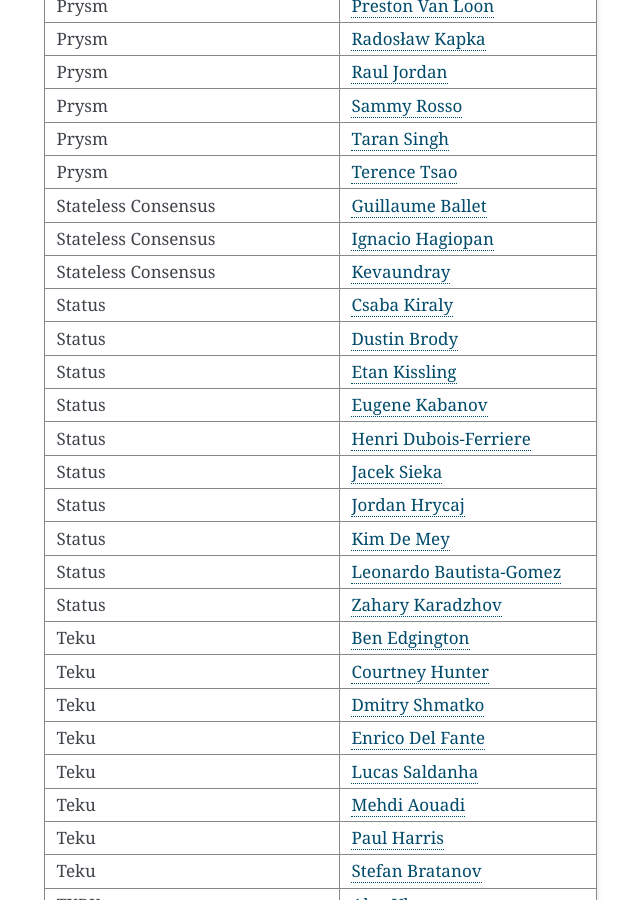
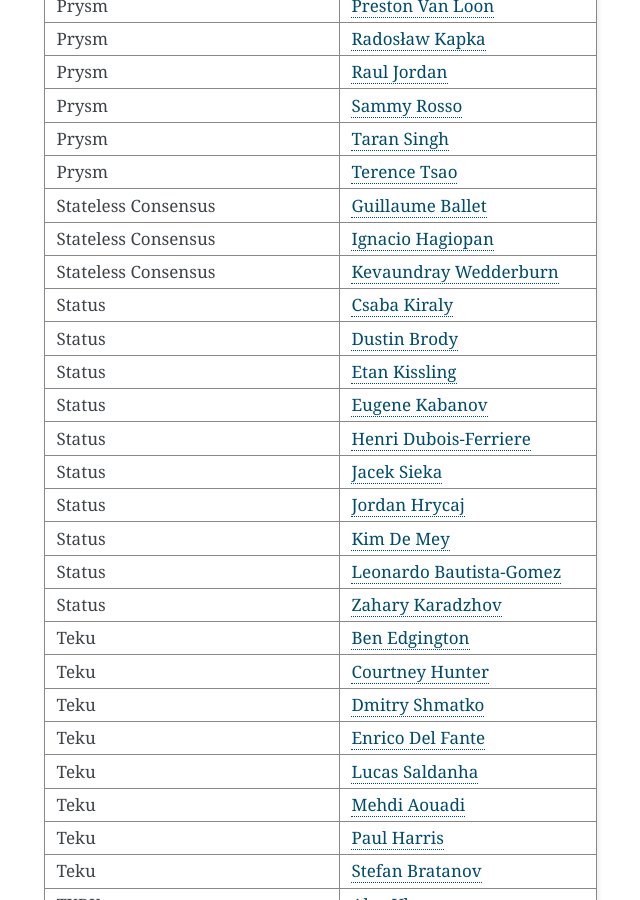
Before and after one commit to protocolguild/documentation, a Sphinx documentation site: the page built from docs/9-membership.md, in a window 1280 px wide and 900 px high, scrolled down 4435 px. Shown: the whole window, without its empty margins (430-1070 px from the left). Built offline with Sphinx 7.4.7, drawn with Linux system fonts in a browser that asks for light colours.

Commit message:
Add Kev's last name
Co-authored-by: Justin Traglia <95511699+jtraglia@users.noreply.github.com>

```diff
--- a/docs/9-membership.md
+++ b/docs/9-membership.md
@@ -137,7 +137,7 @@
  | Prysm | [Terence Tsao](https://github.com/terencechain) |
  | Stateless Consensus | [Guillaume Ballet](https://github.com/gballet) |
  | Stateless Consensus | [Ignacio Hagiopan](https://github.com/jsign) |
- | Stateless Consensus | [Kevaundray](https://github.com/kevaundray) |
+ | Stateless Consensus | [Kevaundray Wedderburn](https://github.com/kevaundray) |
  | Status | [Csaba Kiraly](https://github.com/cskiraly) |
  | Status | [Dustin Brody](https://github.com/tersec) |
  | Status | [Etan Kissling](https://github.com/etan-status) |
```
